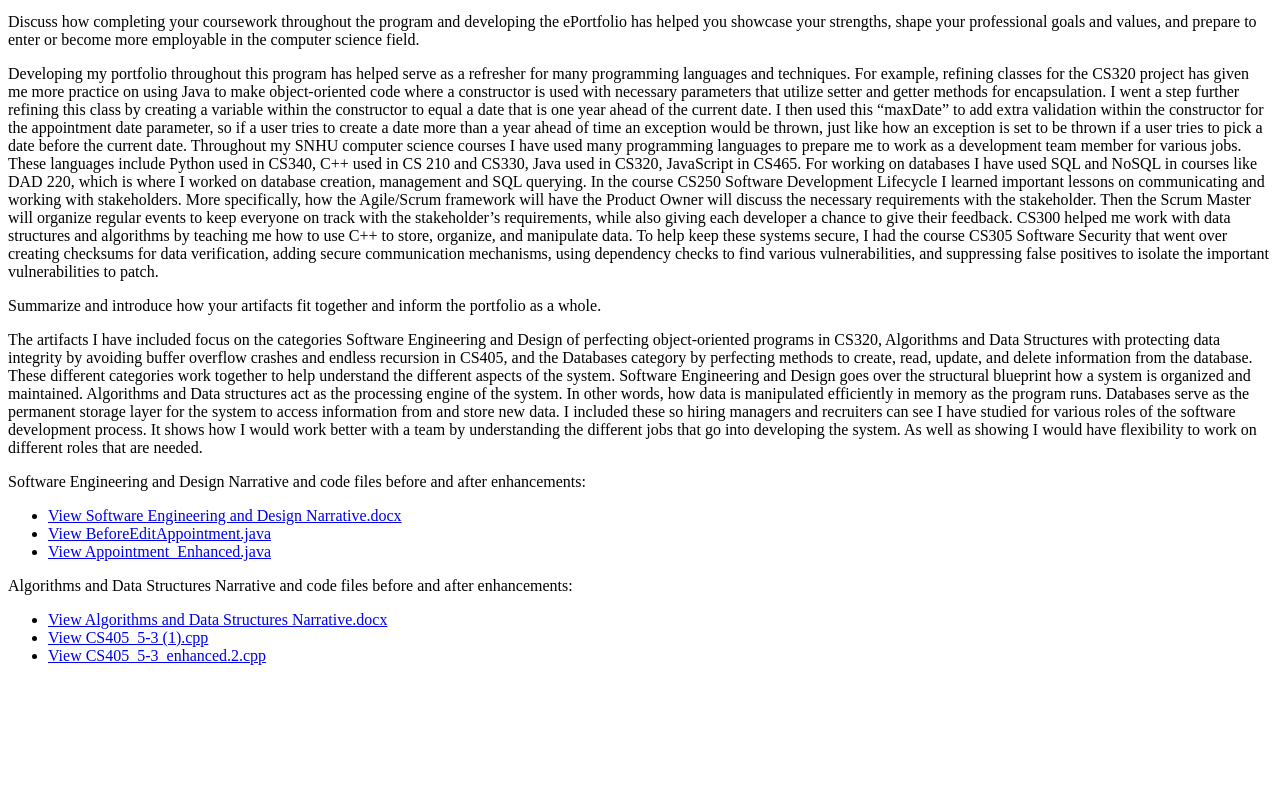
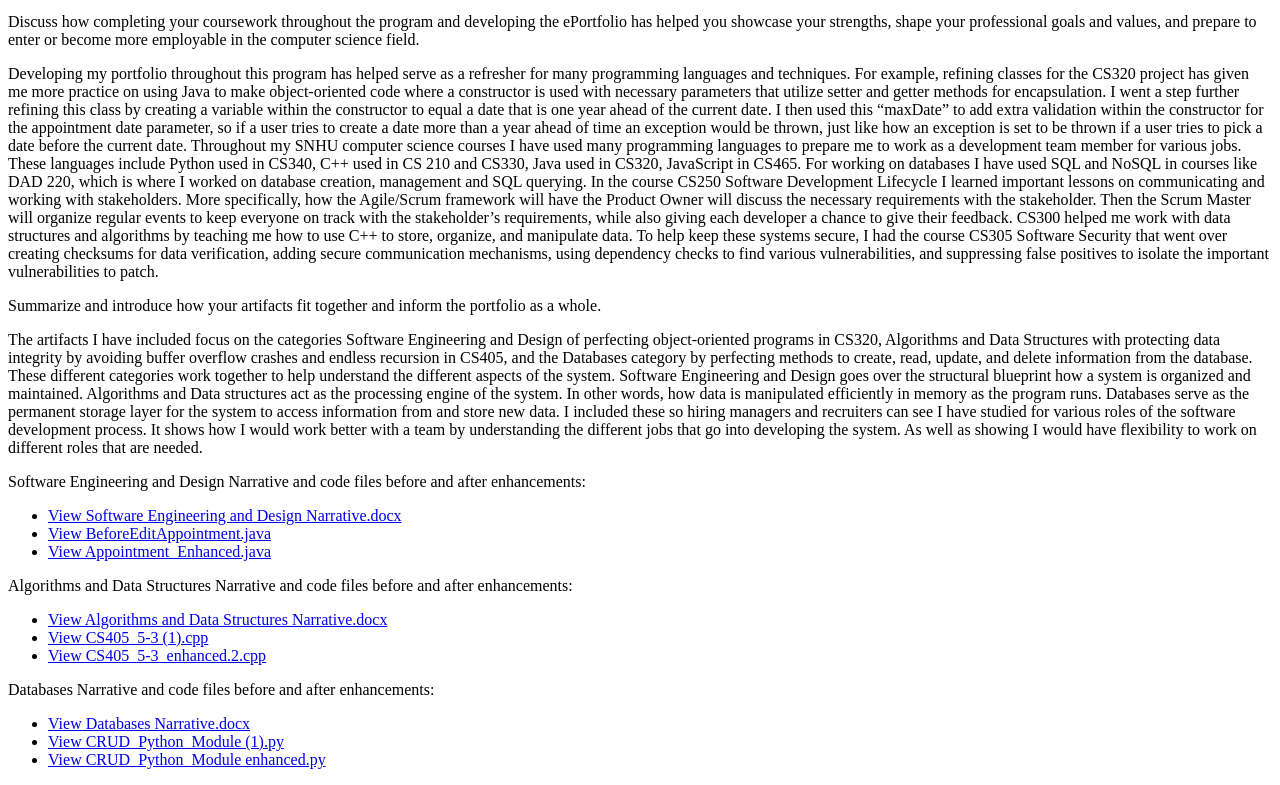
Before and after one commit to CameronShakibi/ePortfolio, a plain HTML site: page index.html in a window 1280 px wide. Shown: the part 101-886 px from the top of the page. Before the commit the page ends 800 px from the top, so only its background shows below. Drawn offline with Linux system fonts and the light colour scheme.

Commit message:
Add databases narrative and code file links to index.html

```diff
--- a/index.html
+++ b/index.html
@@ -27,5 +27,11 @@
         <li><a href="CS405_5-3 (1).cpp">View CS405_5-3 (1).cpp</a></li>
         <li><a href="CS405_5-3_enhanced.2.cpp">View CS405_5-3_enhanced.2.cpp</a></li>
     </ul>
+    <p>Databases Narrative and code files before and after enhancements:</p>
+    <ul>
+        <li><a href="Databases Narrative.docx">View Databases Narrative.docx</a></li>
+        <li><a href="CRUD_Python_Module (1).py">View CRUD_Python_Module (1).py</a></li>
+        <li><a href="CRUD_Python_Module enhanced.py">View CRUD_Python_Module enhanced.py</a></li>
+    </ul>
 </body>
 </html>
```
